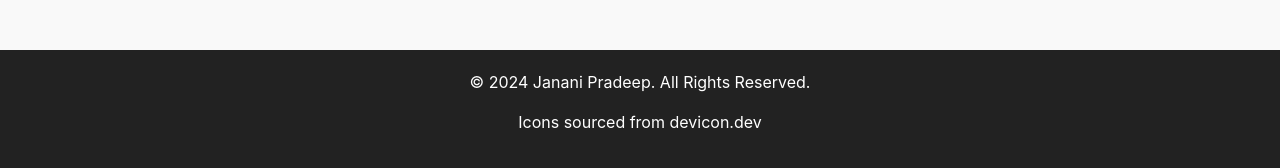
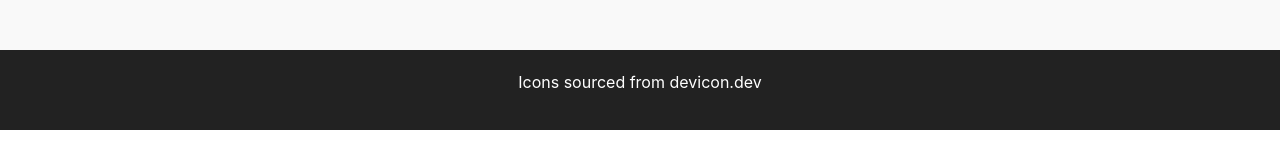
Before and after one commit to Janani241/Janani241.github.io, a plain HTML site: page index.html in a window 1280 px wide. Shown: the part 2349-2517 px from the top of the page. After the commit the page ends 2479 px from the top, so only its background shows below. Drawn offline with nearby package versions, Linux system fonts and the light colour scheme.

Commit message:
Updated footer

```diff
--- a/index.html
+++ b/index.html
@@ -289,7 +289,6 @@
   <!-- Footer -->
   <footer class="text-center">
     <div class="container">
-      <p>&copy; 2024 Janani Pradeep. All Rights Reserved.</p>
       <p> Icons sourced from devicon.dev</p>
     </div>
   </footer>
```
